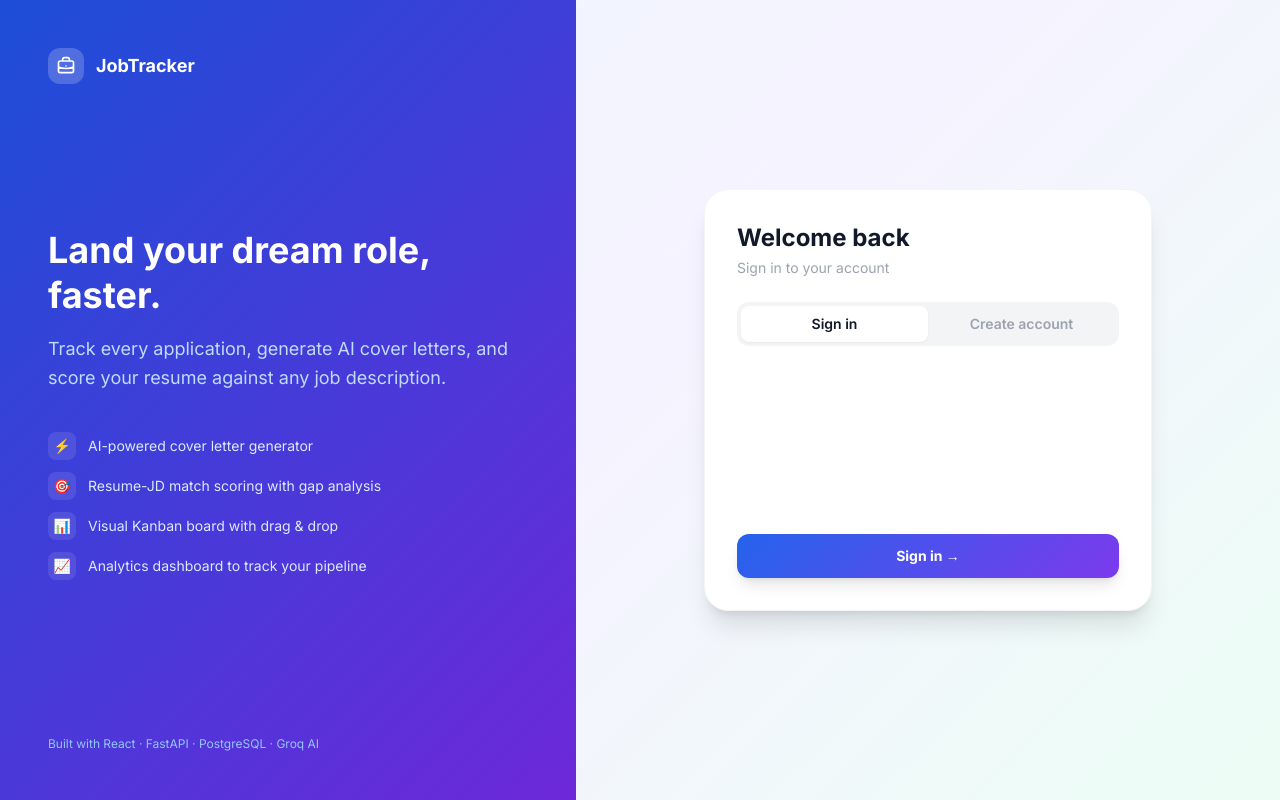
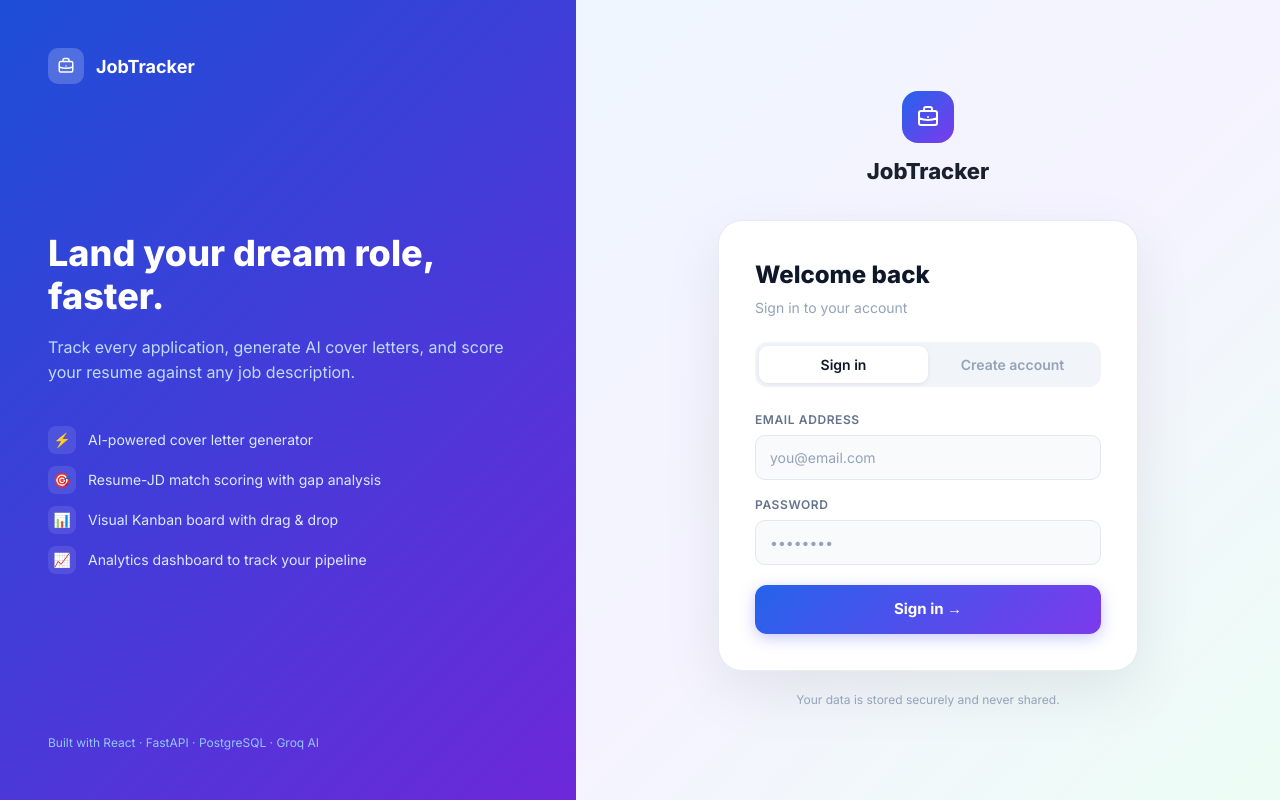
Before and after one commit to nischaysareen09/job-tracker, a React app in the folder frontend/: page /login in a window 1280 px wide. Built offline with nearby package versions, Linux system fonts and the light colour scheme; the HTML template or start-up script is replaced by a standard one.

Commit message:
Fix login input text visibility

```diff
--- a/frontend/src/pages/Login.jsx
+++ b/frontend/src/pages/Login.jsx
@@ -28,25 +28,62 @@ export default function Login() {
     }
   }
 
+  const inputStyle = {
+    width: '100%',
+    border: '1.5px solid #e2e8f0',
+    borderRadius: '10px',
+    padding: '11px 14px',
+    fontSize: '14px',
+    color: '#1a202c',
+    background: '#f8fafc',
+    outline: 'none',
+    boxSizing: 'border-box',
+    fontFamily: 'inherit',
+  }
+
+  const labelStyle = {
+    display: 'block',
+    fontSize: '12px',
+    fontWeight: '600',
+    color: '#64748b',
+    textTransform: 'uppercase',
+    letterSpacing: '0.05em',
+    marginBottom: '6px',
+  }
+
   return (
-    <div className="min-h-screen flex" style={{ background: 'linear-gradient(135deg, #eff6ff 0%, #f5f3ff 50%, #ecfdf5 100%)' }}>
+    <div style={{ minHeight: '100vh', display: 'flex', fontFamily: "'Inter', system-ui, sans-serif" }}>
       {/* Left panel */}
-      <div className="hidden lg:flex flex-col justify-between w-[45%] p-12"
-        style={{ background: 'linear-gradient(135deg, #1d4ed8 0%, #6d28d9 100%)' }}>
-        <div className="flex items-center gap-3">
-          <div className="w-9 h-9 bg-white/20 rounded-xl flex items-center justify-center">
-            <svg className="w-5 h-5 text-white" fill="none" stroke="currentColor" viewBox="0 0 24 24">
+      <div style={{
+        display: 'none',
+        flexDirection: 'column',
+        justifyContent: 'space-between',
+        width: '45%',
+        padding: '48px',
+        background: 'linear-gradient(135deg, #1d4ed8 0%, #6d28d9 100%)',
+      }}
+        className="lg-panel">
+        <style>{`
+          @media (min-width: 1024px) { .lg-panel { display: flex !important; } }
+          input::placeholder { color: #94a3b8; }
+          input:focus { border-color: #6366f1 !important; background: #fff !important; box-shadow: 0 0 0 3px rgba(99,102,241,0.1); }
+        `}</style>
+
+        {/* Logo */}
+        <div style={{ display: 'flex', alignItems: 'center', gap: '12px' }}>
+          <div style={{ width: '36px', height: '36px', background: 'rgba(255,255,255,0.2)', borderRadius: '10px', display: 'flex', alignItems: 'center', justifyContent: 'center' }}>
+            <svg width="18" height="18" fill="none" stroke="white" viewBox="0 0 24 24">
               <path strokeLinecap="round" strokeLinejoin="round" strokeWidth={2} d="M21 13.255A23.931 23.931 0 0112 15c-3.183 0-6.22-.62-9-1.745M16 6V4a2 2 0 00-2-2h-4a2 2 0 00-2 2v2m4 6h.01M5 20h14a2 2 0 002-2V8a2 2 0 00-2-2H5a2 2 0 00-2 2v10a2 2 0 002 2z" />
             </svg>
           </div>
-          <span className="text-white font-bold text-lg">JobTracker</span>
+          <span style={{ color: 'white', fontWeight: '700', fontSize: '18px' }}>JobTracker</span>
         </div>
 
         <div>
-          <h2 className="text-4xl font-bold text-white leading-tight mb-4">
+          <h2 style={{ fontSize: '36px', fontWeight: '800', color: 'white', lineHeight: '1.2', marginBottom: '16px' }}>
             Land your dream role, faster.
           </h2>
-          <p className="text-blue-200 text-lg leading-relaxed mb-10">
+          <p style={{ color: 'rgba(191,219,254,1)', fontSize: '16px', lineHeight: '1.6', marginBottom: '40px' }}>
             Track every application, generate AI cover letters, and score your resume against any job description.
           </p>
           {[
@@ -55,79 +92,94 @@ export default function Login() {
             { icon: '📊', text: 'Visual Kanban board with drag & drop' },
             { icon: '📈', text: 'Analytics dashboard to track your pipeline' },
           ].map(({ icon, text }) => (
-            <div key={text} className="flex items-center gap-3 mb-3">
-              <div className="w-7 h-7 bg-white/10 rounded-lg flex items-center justify-center text-sm">{icon}</div>
-              <span className="text-blue-100 text-sm">{text}</span>
+            <div key={text} style={{ display: 'flex', alignItems: 'center', gap: '12px', marginBottom: '12px' }}>
+              <div style={{ width: '28px', height: '28px', background: 'rgba(255,255,255,0.1)', borderRadius: '8px', display: 'flex', alignItems: 'center', justifyContent: 'center', fontSize: '14px' }}>{icon}</div>
+              <span style={{ color: 'rgba(219,234,254,1)', fontSize: '14px' }}>{text}</span>
             </div>
           ))}
         </div>
 
-        <p className="text-blue-300 text-xs">Built with React · FastAPI · PostgreSQL · Groq AI</p>
+        <p style={{ color: 'rgba(147,197,253,1)', fontSize: '12px' }}>Built with React · FastAPI · PostgreSQL · Groq AI</p>
       </div>
 
       {/* Right panel */}
-      <div className="flex-1 flex items-center justify-center p-6">
-        <div className="w-full max-w-md">
-          <div className="lg:hidden text-center mb-8">
-            <div className="inline-flex items-center justify-center w-12 h-12 rounded-2xl mb-3 shadow-lg"
-              style={{ background: 'linear-gradient(135deg, #2563eb, #7c3aed)' }}>
-              <svg className="w-6 h-6 text-white" fill="none" stroke="currentColor" viewBox="0 0 24 24">
+      <div style={{ flex: 1, display: 'flex', alignItems: 'center', justifyContent: 'center', padding: '24px', background: 'linear-gradient(135deg, #eff6ff 0%, #f5f3ff 50%, #ecfdf5 100%)' }}>
+        <div style={{ width: '100%', maxWidth: '420px' }}>
+
+          {/* Mobile logo */}
+          <div style={{ textAlign: 'center', marginBottom: '32px' }}>
+            <div style={{ display: 'inline-flex', alignItems: 'center', justifyContent: 'center', width: '52px', height: '52px', borderRadius: '16px', marginBottom: '12px', background: 'linear-gradient(135deg, #2563eb, #7c3aed)' }}>
+              <svg width="24" height="24" fill="none" stroke="white" viewBox="0 0 24 24">
                 <path strokeLinecap="round" strokeLinejoin="round" strokeWidth={2} d="M21 13.255A23.931 23.931 0 0112 15c-3.183 0-6.22-.62-9-1.745M16 6V4a2 2 0 00-2-2h-4a2 2 0 00-2 2v2m4 6h.01M5 20h14a2 2 0 002-2V8a2 2 0 00-2-2H5a2 2 0 00-2 2v10a2 2 0 002 2z" />
               </svg>
             </div>
-            <h1 className="text-2xl font-bold text-gray-900">JobTracker</h1>
+            <h1 style={{ fontSize: '22px', fontWeight: '800', color: '#1a202c' }}>JobTracker</h1>
           </div>
 
-          <div className="bg-white rounded-3xl shadow-xl border border-gray-100 p-8">
-            <h2 className="text-2xl font-bold text-gray-900 mb-1">
+          {/* Card */}
+          <div style={{ background: 'white', borderRadius: '24px', boxShadow: '0 20px 60px rgba(0,0,0,0.08)', border: '1px solid rgba(226,232,240,0.8)', padding: '36px' }}>
+            <h2 style={{ fontSize: '24px', fontWeight: '800', color: '#0f172a', marginBottom: '4px' }}>
               {mode === 'login' ? 'Welcome back' : 'Get started'}
             </h2>
-            <p className="text-sm text-gray-400 mb-6">
+            <p style={{ fontSize: '14px', color: '#94a3b8', marginBottom: '24px' }}>
               {mode === 'login' ? 'Sign in to your account' : 'Create your free account'}
             </p>
 
             {/* Tabs */}
-            <div className="flex bg-gray-100 rounded-xl p-1 mb-6">
+            <div style={{ display: 'flex', background: '#f1f5f9', borderRadius: '12px', padding: '4px', marginBottom: '24px' }}>
               {['login', 'register'].map((m) => (
                 <button key={m} onClick={() => { setMode(m); setError('') }}
-                  className={`flex-1 py-2 text-sm font-semibold rounded-lg transition-all ${
-                    mode === m ? 'bg-white text-gray-900 shadow-sm' : 'text-gray-400 hover:text-gray-600'
-                  }`}>
+                  style={{
+                    flex: 1, padding: '8px', fontSize: '14px', fontWeight: '600', borderRadius: '9px',
+                    border: 'none', cursor: 'pointer', transition: 'all 0.2s',
+                    background: mode === m ? 'white' : 'transparent',
+                    color: mode === m ? '#0f172a' : '#94a3b8',
+                    boxShadow: mode === m ? '0 1px 4px rgba(0,0,0,0.08)' : 'none',
+                  }}>
                   {m === 'login' ? 'Sign in' : 'Create account'}
                 </button>
               ))}
             </div>
 
-            <div className="space-y-4">
+            <div style={{ display: 'flex', flexDirection: 'column', gap: '16px' }}>
               {mode === 'register' && (
                 <div>
-                  <label className="label">Full name</label>
-                  <input className="input" name="full_name" placeholder="Jane Doe" value={form.full_name} onChange={handle} />
+                  <label style={labelStyle}>Full name</label>
+                  <input style={inputStyle} name="full_name" placeholder="Jane Doe" value={form.full_name} onChange={handle} />
                 </div>
               )}
               <div>
-                <label className="label">Email</label>
-                <input className="input" name="email" type="email" placeholder="you@email.com" value={form.email} onChange={handle} />
+                <label style={labelStyle}>Email address</label>
+                <input style={inputStyle} name="email" type="email" placeholder="you@email.com" value={form.email} onChange={handle} />
               </div>
               <div>
-                <label className="label">Password</label>
-                <input className="input" name="password" type="password" placeholder="••••••••" value={form.password} onChange={handle}
+                <label style={labelStyle}>Password</label>
+                <input style={inputStyle} name="password" type="password" placeholder="••••••••" value={form.password} onChange={handle}
                   onKeyDown={(e) => e.key === 'Enter' && submit()} />
               </div>
 
               {error && (
-                <div className="flex items-center gap-2 bg-red-50 border border-red-100 text-red-600 text-sm px-4 py-3 rounded-xl">
-                  <span>⚠️</span>{error}
+                <div style={{ display: 'flex', alignItems: 'center', gap: '8px', background: '#fef2f2', border: '1px solid #fecaca', color: '#dc2626', fontSize: '13px', padding: '12px 16px', borderRadius: '12px' }}>
+                  <span>⚠️</span> {error}
                 </div>
               )}
 
               <button onClick={submit} disabled={loading}
-                className="w-full py-3 text-sm font-bold text-white rounded-xl shadow-lg hover:shadow-xl transition-all disabled:opacity-50 mt-2"
-                style={{ background: 'linear-gradient(135deg, #2563eb, #7c3aed)' }}>
+                style={{
+                  width: '100%', padding: '13px', fontSize: '15px', fontWeight: '700', color: 'white',
+                  border: 'none', borderRadius: '12px', cursor: loading ? 'not-allowed' : 'pointer',
+                  background: 'linear-gradient(135deg, #2563eb, #7c3aed)',
+                  boxShadow: '0 4px 15px rgba(99,102,241,0.35)',
+                  opacity: loading ? 0.7 : 1, marginTop: '4px', transition: 'all 0.2s',
+                }}>
                 {loading ? 'Please wait…' : mode === 'login' ? 'Sign in →' : 'Create account →'}
               </button>
             </div>
           </div>
+
+          <p style={{ textAlign: 'center', fontSize: '12px', color: '#94a3b8', marginTop: '20px' }}>
+            Your data is stored securely and never shared.
+          </p>
         </div>
       </div>
     </div>
```
